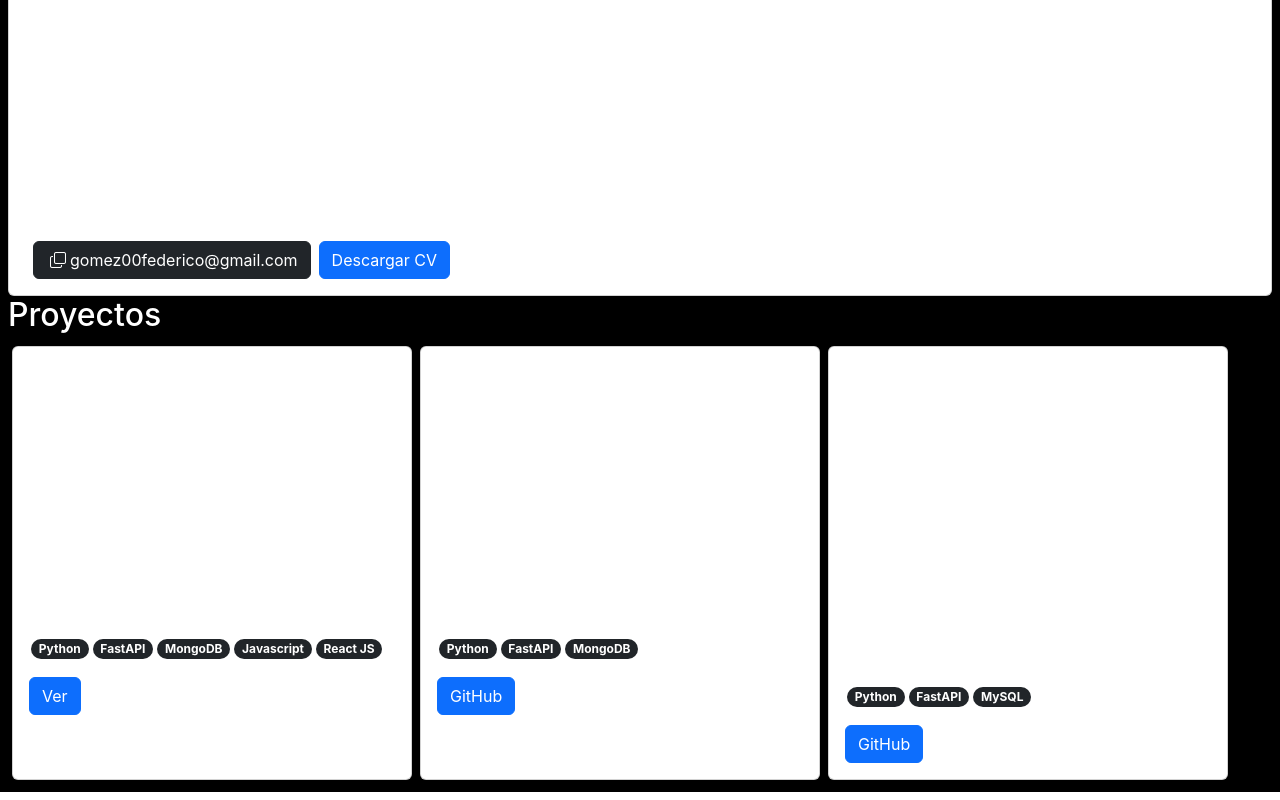
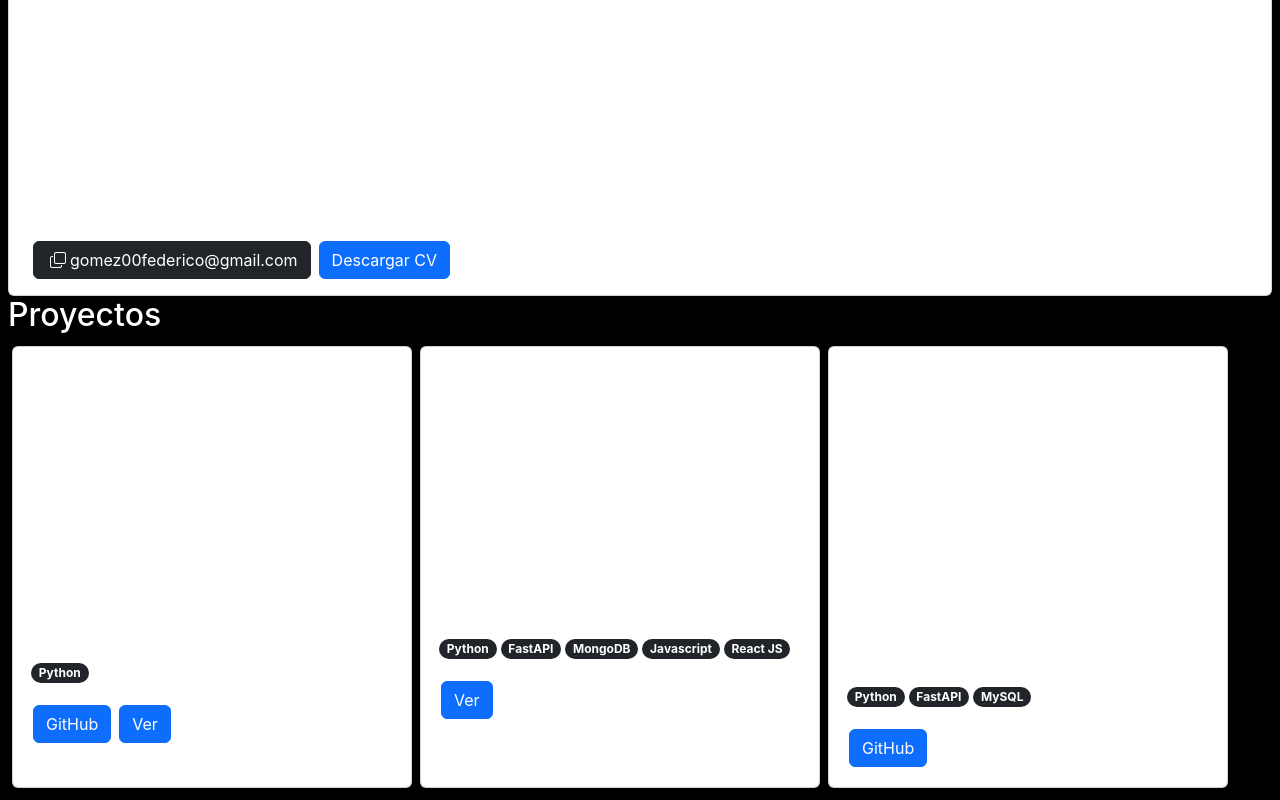
Before and after one commit to fedeegmz/fedeegmz, a React (Create React App) app: page / in a window 1280 px wide. Shown: the part 292-1092 px from the top of the page. Built offline with nearby package versions, Linux system fonts and the light colour scheme.

Commit message:
updated README.md and projects data

```diff
--- a/src/assets/data/wardProjectData.js
+++ b/src/assets/data/wardProjectData.js
@@ -2,7 +2,7 @@ import { ProjectInfo } from "../../models/projectInfo.class";
 
 
 const wardProjectData = new ProjectInfo(
-    "Grupo Ward",
+    "Ward",
     "Ward es una web app donde se maneja contenido audiovisual. En la home page el usuario puede ver la transmisión en vivo (stream) del canal e información general relevante, como noticias o anuncios. En la página de canales se encuentran listados cada uno de los canales que son parte de Ward, con sus respectivas páginas. La aplicación consiste en un frontend con React JS y una API con FastAPI.",
     "",
     "https://grupoward.com",
--- /dev/null
+++ b/src/assets/data/youtubePydanticModelsProjectData.js
@@ -0,0 +1,12 @@
+import { ProjectInfo } from "../../models/projectInfo.class";
+
+
+const youtubePydanticModelsProjectData = new ProjectInfo(
+    "Youtube Pydantic Models",
+    "Librería de Python que facilita el uso de modelos basados en Pydantic a la hora de trabajar con la API de YouTube. Permite convertir los datos (JSON) a modelos, y así simplificar tareas de obtención, manipulación, validación y exportación de los datos. Una de las ventajas clave a la hora de utilizar youtube-pydantic-models es poder acceder a los campos utilizando snake case, y la posibilidad de exportarlos a JSON utilizando camel case o snake case.",
+    "https://github.com/fedeegmz/youtube-pydantic-models",
+    "https://pypi.org/project/youtube-pydantic-models/",
+    ["Python"]
+);
+
+export default youtubePydanticModelsProjectData;
--- a/src/components/aboutMe.jsx
+++ b/src/components/aboutMe.jsx
@@ -20,7 +20,6 @@ const AboutMeComponent = () => {
                 Mi nombre es Federico Gomez, tengo {ageCalculator(myBirthDate)} años y soy desarrollador Backend con Python.
                 Me especializo en desarrollo de API's utilizando <strong>FastAPI</strong>. Además he desarrollado algunas aplicaiones con Django y Django Rest Framework (DRF).
                 A la hora de trabajar con bases de datos, tengo experiencia con <strong>MongoDB</strong>, MySQL, PostgreSQL y SQLite.
-                Como complemento, dedico tiempo a aprender <strong>React JS</strong> para entender mejor que necesita tener una buena API.
                 <br />
                 Ingresando a mi perfil en la plataforma LinkedIn tendrán acceso total tanto a mi información personal como a mis datos acedémicos,
                 información que les permitirá adentrarse en la formación que he adquirido y continuo adquiriendo constantemente,
@@ -47,7 +46,7 @@ const AboutMeComponent = () => {
                 </button>
                 <a
                     className = "btn btn-primary"
-                    href = "https://drive.google.com/file/d/1FfNaj9HIt7C8srFBO2vP27POkda5Qr4C/view?usp=sharing"
+                    href = "https://drive.google.com/drive/folders/1qhERX9MZIdZ9XJuvQpQn2cswsyEwYB6H?usp=sharing"
                     rel = "noreferrer"
                     target = "_blank"
                 >Descargar CV</a>
--- a/src/components/project.jsx
+++ b/src/components/project.jsx
@@ -31,7 +31,7 @@ const ProjectComponent = ({ data }) => {
                 {
                     data.repoUrl &&
                         <a
-                            className = "btn btn-primary"
+                            className = "btn btn-primary m-1"
                             href = { data.repoUrl }
                             rel = "noreferrer"
                             target = "_blank"
@@ -40,7 +40,7 @@ const ProjectComponent = ({ data }) => {
                 {
                     data.deployUrl &&
                         <a
-                            className = "btn btn-primary"
+                            className = "btn btn-primary m-1"
                             href = { data.deployUrl }
                             rel = "noreferrer"
                             target = "_blank"
--- a/src/pages/HomePage.jsx
+++ b/src/pages/HomePage.jsx
@@ -7,8 +7,8 @@ import TitlesComponent from '../components/titles';
 import AboutMeComponent from '../components/aboutMe';
 import ProjectComponent from '../components/project';
 
+import youtubePydanticModelsProjectData from '../assets/data/youtubePydanticModelsProjectData';
 import wardProjectData from '../assets/data/wardProjectData';
-import shopsocialProjectData from '../assets/data/shopsocialProjectData';
 import bsaleairlineProjectData from '../assets/data/bsaleairlineProjectData';
 
 
@@ -24,10 +24,10 @@ function HomePage() {
                 <h2 className="projects-title">Proyectos</h2>
                 <div className="d-flex flex-wrap">
                     <ProjectComponent
-                        data = { wardProjectData }
+                        data = { youtubePydanticModelsProjectData }
                     ></ProjectComponent>
                     <ProjectComponent
-                        data = { shopsocialProjectData }
+                        data = { wardProjectData }
                     ></ProjectComponent>
                     <ProjectComponent
                         data = { bsaleairlineProjectData }
```
Also changed, not shown: 1 other file (tests, documents, lock files or other folders).
